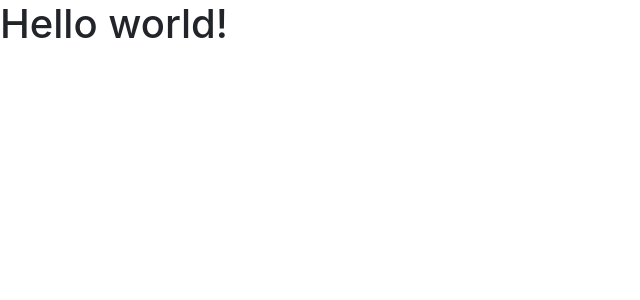
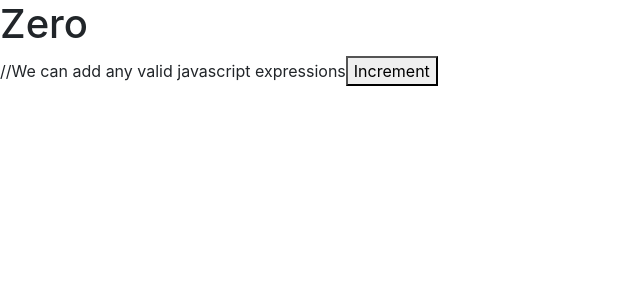
Before and after one commit to yuliangjin1985/counter-app, a React (Create React App) app: page / in a window 1280 px wide. Shown: the top 300 px of the page, without its empty margins (0-640 px from the left). Built offline with nearby package versions, Linux system fonts and the light colour scheme.

Commit message:
add basic module

```diff
--- a/src/components/counter.jsx
+++ b/src/components/counter.jsx
@@ -1,9 +1,18 @@
 import React, { Component } from 'react';
 
 class Counter extends Component {
-    state = {  }
+    state = {
+        count: 0
+     }
     render() {
-        return <h1>Hello world!</h1>;
+        return <div>
+            <span>{this.formatCount()}</span>//We can add any valid javascript expressions
+            <button>Increment</button></div>;
+    }
+
+    formatCount() {
+        const {count} = this.state;//Use object destructuring
+        return count === 0 ? <h1>Zero</h1> : count;
     }
 }
 
```
Also changed, not shown: 1 other file (tests, documents, lock files or other folders).
